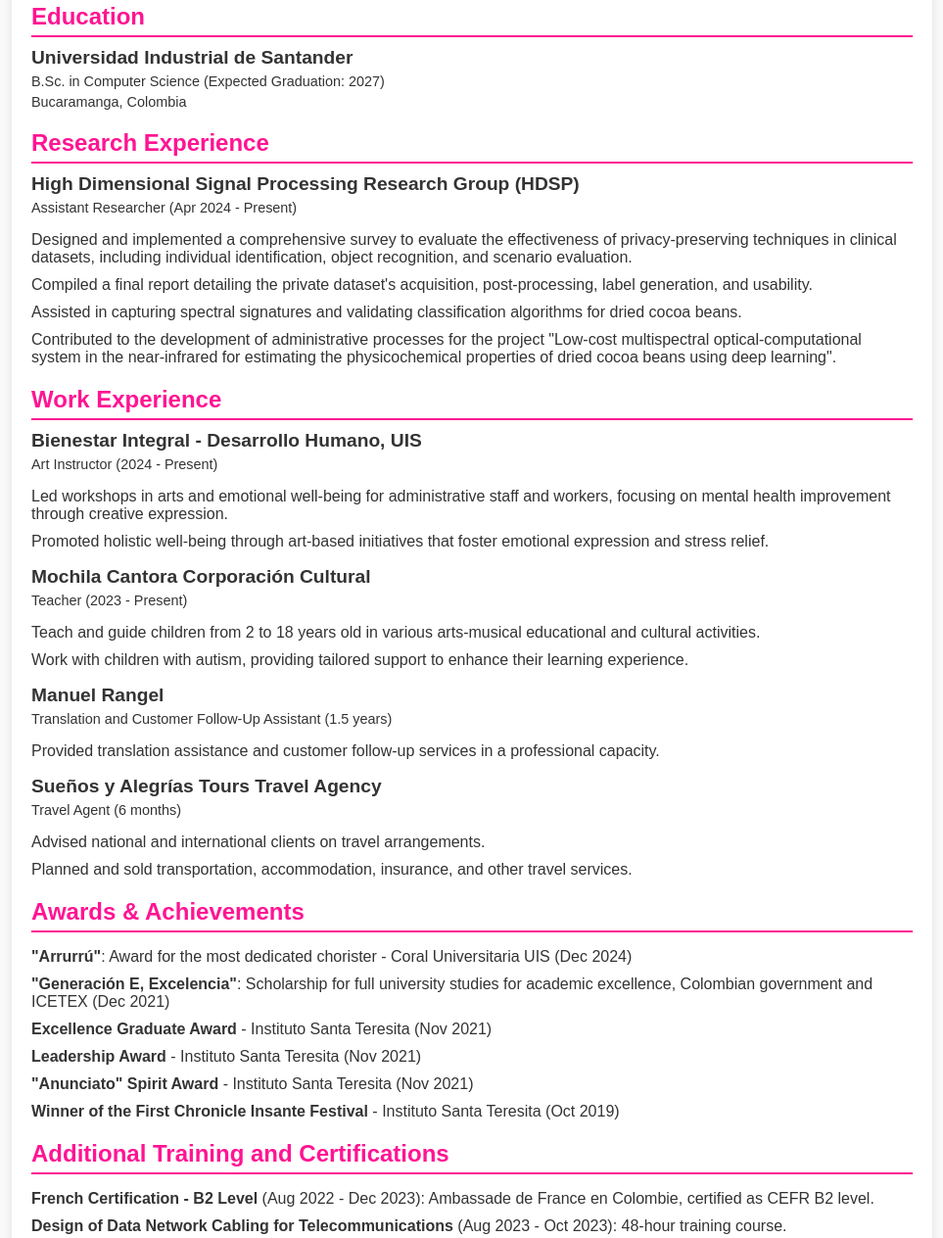
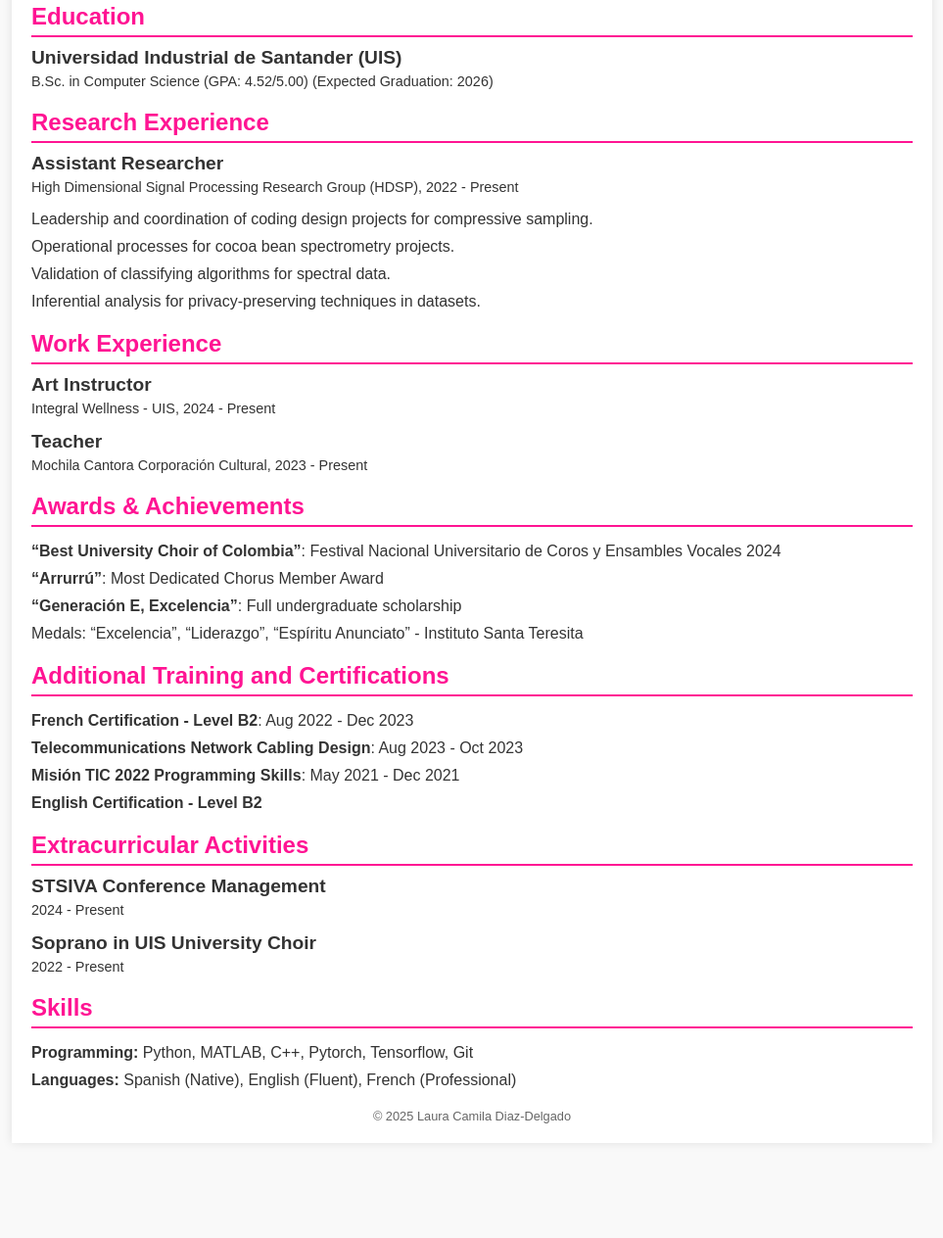
Before and after one commit to LauraCD2/LauraCD2.github.io, a plain HTML site: page index.html in a window 1280 px wide. Shown: the part 125-1389 px from the top of the page at 98% size, without its empty margins (158-1121 px from the left). After the commit the page ends 1312 px from the top, so only its background shows below. Drawn offline with Linux system fonts and the light colour scheme.

Commit message:
Update index.html

```diff
--- a/index.html
+++ b/index.html
@@ -88,22 +88,21 @@
         <section>
             <h2>Education</h2>
             <div class="item">
-                <h3>Universidad Industrial de Santander</h3>
-                <p>B.Sc. in Computer Science (Expected Graduation: 2027)</p>
-                <p>Bucaramanga, Colombia</p>
+                <h3>Universidad Industrial de Santander (UIS)</h3>
+                <p>B.Sc. in Computer Science (GPA: 4.52/5.00) (Expected Graduation: 2026)</p>
             </div>
         </section>
 
         <section>
             <h2>Research Experience</h2>
             <div class="item">
-                <h3>High Dimensional Signal Processing Research Group (HDSP)</h3>
-                <p>Assistant Researcher (Apr 2024 - Present)</p>
+                <h3>Assistant Researcher</h3>
+                <p>High Dimensional Signal Processing Research Group (HDSP), 2022 - Present</p>
                 <ul>
-                    <li>Designed and implemented a comprehensive survey to evaluate the effectiveness of privacy-preserving techniques in clinical datasets, including individual identification, object recognition, and scenario evaluation.</li>
-                    <li>Compiled a final report detailing the private dataset's acquisition, post-processing, label generation, and usability.</li>
-                    <li>Assisted in capturing spectral signatures and validating classification algorithms for dried cocoa beans.</li>
-                    <li>Contributed to the development of administrative processes for the project "Low-cost multispectral optical-computational system in the near-infrared for estimating the physicochemical properties of dried cocoa beans using deep learning".</li>
+                    <li>Leadership and coordination of coding design projects for compressive sampling.</li>
+                    <li>Operational processes for cocoa bean spectrometry projects.</li>
+                    <li>Validation of classifying algorithms for spectral data.</li>
+                    <li>Inferential analysis for privacy-preserving techniques in datasets.</li>
                 </ul>
             </div>
         </section>
@@ -111,77 +110,44 @@
         <section>
             <h2>Work Experience</h2>
             <div class="item">
-                <h3>Bienestar Integral - Desarrollo Humano, UIS</h3>
-                <p>Art Instructor (2024 - Present)</p>
-                <ul>
-                    <li>Led workshops in arts and emotional well-being for administrative staff and workers, focusing on mental health improvement through creative expression.</li>
-                    <li>Promoted holistic well-being through art-based initiatives that foster emotional expression and stress relief.</li>
-                </ul>
+                <h3>Art Instructor</h3>
+                <p>Integral Wellness - UIS, 2024 - Present</p>
             </div>
             <div class="item">
-                <h3>Mochila Cantora Corporaci&oacute;n Cultural</h3>
-                <p>Teacher (2023 - Present)</p>
-                <ul>
-                    <li>Teach and guide children from 2 to 18 years old in various arts-musical educational and cultural activities.</li>
-                    <li>Work with children with autism, providing tailored support to enhance their learning experience.</li>
-                </ul>
-            </div>
-            <div class="item">
-                <h3>Manuel Rangel</h3>
-                <p>Translation and Customer Follow-Up Assistant (1.5 years)</p>
-                <ul>
-                    <li>Provided translation assistance and customer follow-up services in a professional capacity.</li>
-                </ul>
-            </div>
-            <div class="item">
-                <h3>Sue&ntilde;os y Alegr&iacute;as Tours Travel Agency</h3>
-                <p>Travel Agent (6 months)</p>
-                <ul>
-                    <li>Advised national and international clients on travel arrangements.</li>
-                    <li>Planned and sold transportation, accommodation, insurance, and other travel services.</li>
-                </ul>
+                <h3>Teacher</h3>
+                <p>Mochila Cantora Corporación Cultural, 2023 - Present</p>
             </div>
         </section>
 
         <section>
             <h2>Awards & Achievements</h2>
             <ul>
-                <li><strong>"Arrurr&uacute;"</strong>: Award for the most dedicated chorister - Coral Universitaria UIS (Dec 2024)</li>
-                <li><strong>"Generación E, Excelencia"</strong>: Scholarship for full university studies for academic excellence, Colombian government and ICETEX (Dec 2021)</li>
-                <li><strong>Excellence Graduate Award</strong> - Instituto Santa Teresita (Nov 2021)</li>
-                <li><strong>Leadership Award</strong> - Instituto Santa Teresita (Nov 2021)</li>
-                <li><strong>"Anunciato" Spirit Award</strong> - Instituto Santa Teresita (Nov 2021)</li>
-                <li><strong>Winner of the First Chronicle Insante Festival</strong> - Instituto Santa Teresita (Oct 2019)</li>
+                <li><strong>“Best University Choir of Colombia”</strong>: Festival Nacional Universitario de Coros y Ensambles Vocales 2024</li>
+                <li><strong>“Arrurrú”</strong>: Most Dedicated Chorus Member Award</li>
+                <li><strong>“Generación E, Excelencia”</strong>: Full undergraduate scholarship</li>
+                <li>Medals: “Excelencia”, “Liderazgo”, “Espíritu Anunciato” - Instituto Santa Teresita</li>
             </ul>
         </section>
 
         <section>
             <h2>Additional Training and Certifications</h2>
             <ul>
-                <li><strong>French Certification - B2 Level</strong> (Aug 2022 - Dec 2023): Ambassade de France en Colombie, certified as CEFR B2 level.</li>
-                <li><strong>Design of Data Network Cabling for Telecommunications</strong> (Aug 2023 - Oct 2023): 48-hour training course.</li>
-                <li><strong>General Training Program in Programming Skills - Misi&oacute;n TIC 2022</strong> (May 2021 - Dec 2021): 800-hour virtual course focused on Web Application Development.</li>
-                <li><strong>English Certification - B2 Level</strong> (2011 - May 2020): GPA: 4.7/5.00. UIS Language Institute, certified as Independent User B2 under CEFR.</li>
+                <li><strong>French Certification - Level B2</strong>: Aug 2022 - Dec 2023</li>
+                <li><strong>Telecommunications Network Cabling Design</strong>: Aug 2023 - Oct 2023</li>
+                <li><strong>Misión TIC 2022 Programming Skills</strong>: May 2021 - Dec 2021</li>
+                <li><strong>English Certification - Level B2</strong></li>
             </ul>
         </section>
 
         <section>
             <h2>Extracurricular Activities</h2>
             <div class="item">
-                <h3>Organization Staff in STSIVA</h3>
-                <p>(May 2024 - Present)</p>
-                <ul>
-                    <li>Managed local logistics and designed conference materials.</li>
-                </ul>
+                <h3>STSIVA Conference Management</h3>
+                <p>2024 - Present</p>
             </div>
             <div class="item">
-                <h3>Soprano in the UIS University Choir</h3>
-                <p>(Apr 2022 - Present)</p>
-                <p>Coral Universitaria UIS - Universidad Industrial de Santander</p>
-                <ul>
-                    <li>Represented the university in various cultural and community events.</li>
-                    <li>Showcased vocal performance and contributed to the promotion of musical arts within and beyond the academic community.</li>
-                </ul>
+                <h3>Soprano in UIS University Choir</h3>
+                <p>2022 - Present</p>
             </div>
         </section>
 
```
